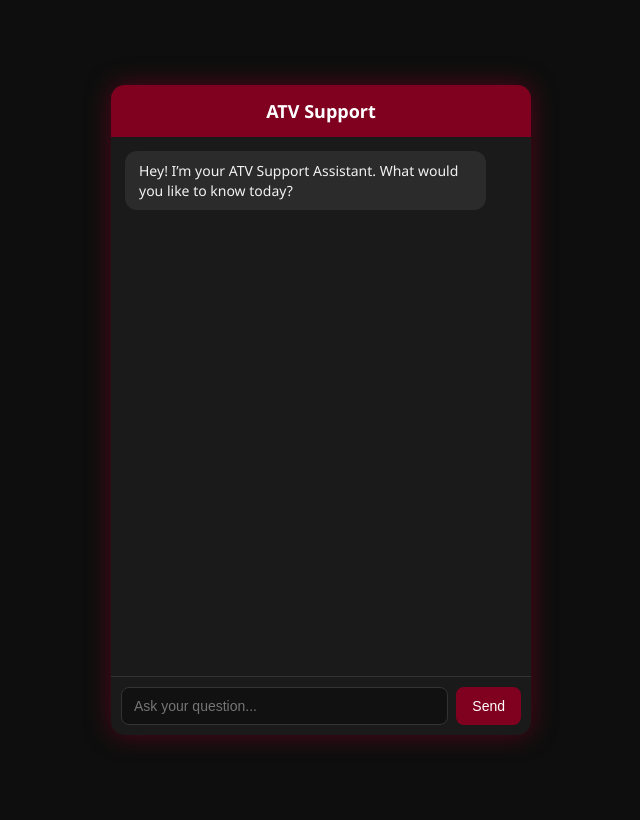
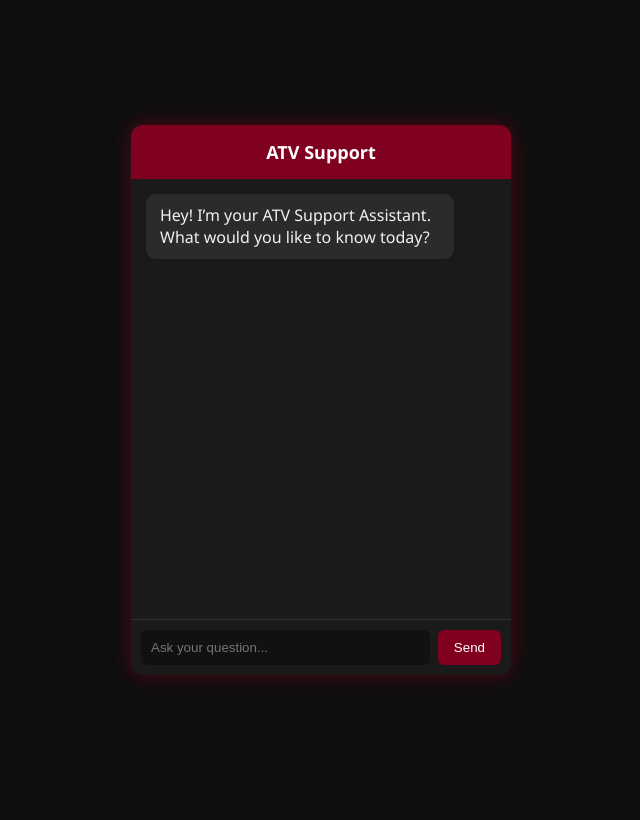
Before and after one commit to reeteesha-roy/atv-chatbot, a Flask app: page / in a window 1280 px wide. Shown: the whole page, without its empty margins (319-959 px from the left). After the commit the page ends 684 px from the top, so only its background shows below. Run offline with Flask 3, Linux system fonts and the light colour scheme.

Commit message:
Refactor CSS styles for chat interface

```diff
--- a/static/style.css
+++ b/static/style.css
@@ -1,86 +1,45 @@
-{
-    box-sizing: border-box;
-}
-
 body {
     background: #0e0e0e;
     font-family: 'Segoe UI', sans-serif;
     display: flex;
     justify-content: center;
     align-items: center;
-    height: 100dvh;
+    height: 100vh;
     margin: 0;
-    padding: 10px;
 }
 
-
 .chat-container {
-    width: 100%;
-    max-width: 420px;
-    height: 100%;
-    max-height: 650px;
+    width: 380px;
+    height: 550px;
     background: #1a1a1a;
-    border-radius: 14px;
+    border-radius: 12px;
     display: flex;
     flex-direction: column;
-    box-shadow: 0 0 24px rgba(128, 0, 32, 0.6);
-    overflow: hidden;
+    box-shadow: 0 0 20px rgba(128, 0, 32, 0.6);
 }
 
-
 .chat-header {
-    background: #800020;
+    background: #800020; /* wine red */
     color: white;
-    padding: 14px;
+    padding: 15px;
     text-align: center;
-    font-weight: 600;
+    font-weight: bold;
     font-size: 18px;
+    border-radius: 12px 12px 0 0;
 }
-
-
-.quick-buttons {
-    display: flex;
-    gap: 8px;
-    padding: 10px;
-    overflow-x: auto;
-    border-bottom: 1px solid #333;
-}
-
-.quick-buttons button {
-    background: #2b2b2b;
-    color: white;
-    border: 1px solid #444;
-    padding: 8px 14px;
-    border-radius: 20px;
-    font-size: 13px;
-    white-space: nowrap;
-    cursor: pointer;
-    transition: all 0.2s ease;
-}
-
-.quick-buttons button:hover {
-    background: #800020;
-    border-color: #800020;
-}
-
 
 .chat-box {
     flex: 1;
-    padding: 14px;
+    padding: 15px;
     overflow-y: auto;
-    display: flex;
-    flex-direction: column;
 }
 
-
-.bot-message,
-.user-message {
-    max-width: 85%;
+.bot-message, .user-message {
+    max-width: 80%;
     padding: 10px 14px;
     margin-bottom: 10px;
-    border-radius: 12px;
+    border-radius: 10px;
     line-height: 1.4;
-    font-size: 14px;
 }
 
 .bot-message {
@@ -93,25 +52,23 @@ body {
     background: #800020;
     color: white;
     align-self: flex-end;
+    margin-left: auto;
 }
-
 
 .chat-input {
     display: flex;
     padding: 10px;
     border-top: 1px solid #333;
-    gap: 8px;
 }
 
 .chat-input input {
     flex: 1;
-    padding: 10px 12px;
+    padding: 10px;
     background: #111;
-    border: 1px solid #333;
+    border: none;
     color: white;
-    border-radius: 8px;
+    border-radius: 6px;
     outline: none;
-    font-size: 14px;
 }
 
 .chat-input button {
@@ -119,20 +76,11 @@ body {
     border: none;
     color: white;
     padding: 10px 16px;
-    border-radius: 8px;
+    margin-left: 8px;
+    border-radius: 6px;
     cursor: pointer;
-    font-size: 14px;
-    transition: background 0.2s ease;
 }
 
 .chat-input button:hover {
     background: #a00028;
 }
-
-
-@media (max-width: 480px) {
-    .chat-container {
-        max-height: 100%;
-        border-radius: 10px;
-    }
-}
```
